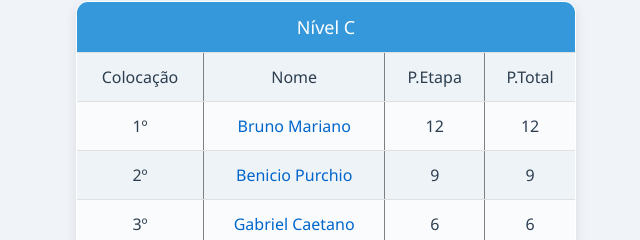
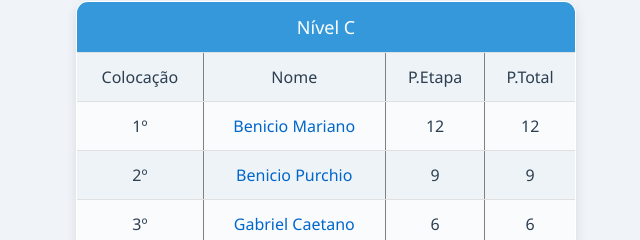
Before and after one commit to VPittoli/TenisDeMesaSJBV_Pontuacao, a plain HTML site: page PrimeiraEtapa.html in a window 1280 px wide. Shown: the part 870-1110 px from the top of the page, 314-954 px from the left. Drawn offline with Linux system fonts and the light colour scheme.

Commit message:
Add files via upload

```diff
--- a/PrimeiraEtapa.html
+++ b/PrimeiraEtapa.html
@@ -177,7 +177,7 @@
             </tr>
             <tr>
                 <th>1º</th>
-                <th><a href="jogadores/BenicioMariano.html">Bruno Mariano</a></th>
+                <th><a href="jogadores/BenicioMariano.html">Benicio Mariano</a></th>
                 <th>12</th>
                 <th>12</th>
             </tr>
```
